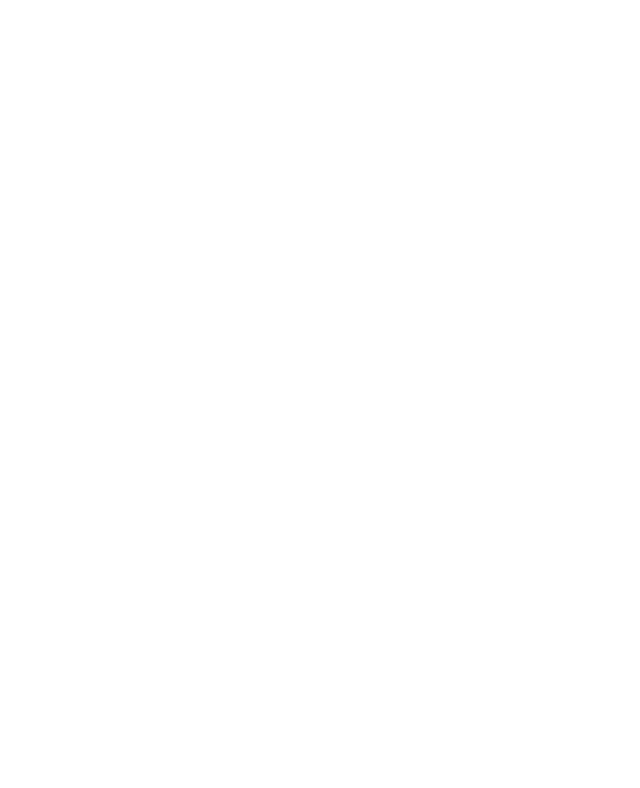
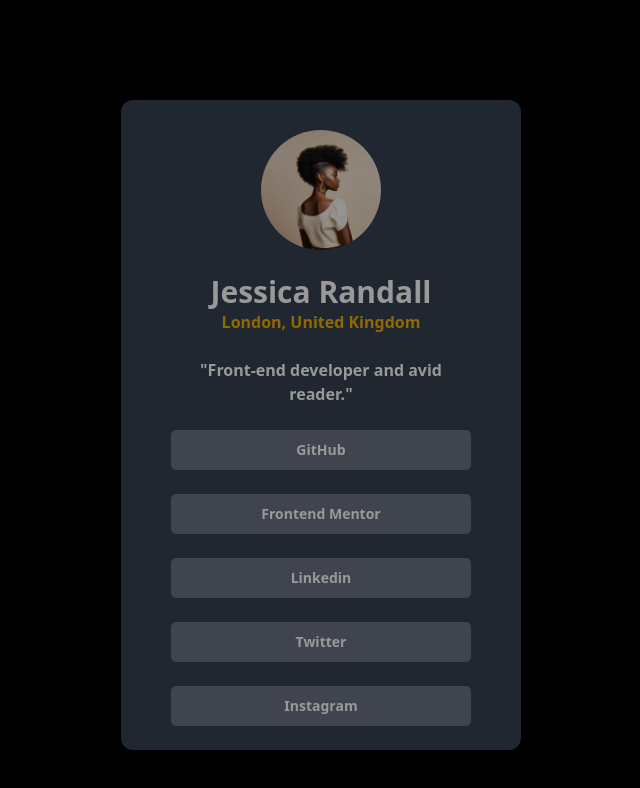
Before and after one commit to awhanak/Social-Profile, a plain HTML site: page index.html in a window 1280 px wide. Shown: the whole page, without its empty margins (429-1069 px from the left). Drawn offline with nearby package versions, Linux system fonts and the light colour scheme.

Commit message:
updated HTML file

```diff
--- a/index.html
+++ b/index.html
@@ -5,7 +5,33 @@
     <meta name="viewport" content="width=device-width, initial-scale=1.0" />
     <script src="https://unpkg.com/@tailwindcss/browser@4"></script>
   </head>
-  <body>
+  <body class="bg-black">
+    <div class="bg-gray-700 w-[400px] h-[650px] rounded-xl mt-[100px] ml-[550px] mb-[100px] p-[50px] text-center opacity-[60%]">
+        <img src="./img/pixlr-image-generator-e9450e55-9c45-46e7-83d2-cdcda8cd0613.png" class="w-[120px] rounded-[50%] ml-[90px] mt-[-20px]">
+    </br>
+<p class="text-3xl text-white font-bold"> Jessica Randall</p>
+<p class="text-s text-yellow-500 font-bold">London, United Kingdom</p>
+</br>
+<p class="text-s text-white font-semibold">
+    "Front-end developer and avid reader."
+</p>
+</br>
+<button class="bg-gray-500 text-white text-sm p-[10px] rounded-[5px] w-[300px] font-semibold">
+    GitHub
+</button> </br></br>
+<button class="bg-gray-500 text-white text-sm p-[10px] rounded-[5px] w-[300px] font-semibold">
+    Frontend Mentor
+</button> </br></br>
+<button class="bg-gray-500 text-white text-sm p-[10px] rounded-[5px] w-[300px] font-semibold">
+    Linkedin
+</button > </br></br>
+<button class="bg-gray-500 text-white text-sm p-[10px] rounded-[5px] w-[300px] font-semibold">
+    Twitter
+</button> </br></br>
+<button class="bg-gray-500 text-white text-sm p-[10px] rounded-[5px] w-[300px] font-semibold">
+    Instagram
+</button> </br></br>
+    </div>
 
   </body>
 </html>
```
Also changed, not shown: img/pixlr-image-generator-e9450e55-9c45-46e7-83d2-cdcda8cd0613.png (added).
